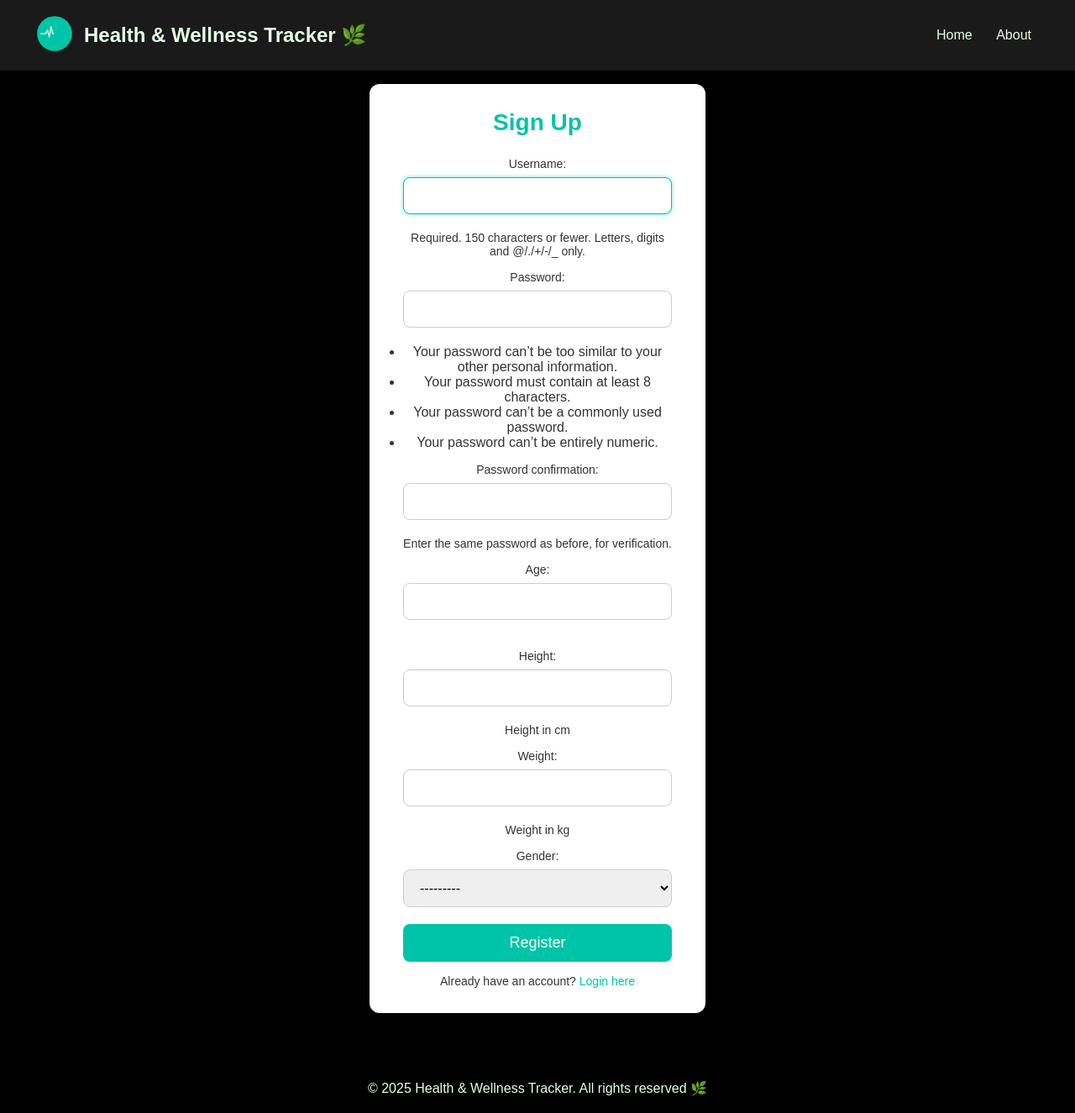
After one commit to Rama-AlJufout/Capstone-Project, a Django app: page /register/ in a window 1280 px wide. The commit adds this page. Shown: the whole page at 84% size. Run offline with Django 5.2, Linux system fonts and the light colour scheme; parts of the project's set-up code (start-up, migrations or seed data) failed here and were passed over.

Commit message:
Creation User model + the style

```diff
--- a/main_app/forms.py
+++ b/main_app/forms.py
@@ -1,14 +1,14 @@
-from django.contrib.auth.forms import UserCreationForm
 from django import forms
-from .models import User
+from django.contrib.auth.forms import UserCreationForm, UserChangeForm
+from .models import CustomUser
+
+class CustomUserCreationForm(UserCreationForm):
+    class Meta:
+        model = CustomUser
+        fields = ['username', 'password1', 'password2', 'age', 'height', 'weight', 'gender']
 
 
-# class SignUpForm (UserCreationForm):
-#     age = forms.IntegerField(required=False)
-#     gender = forms.CharField(max_length=10, required=False)
-#     height = forms.FloatField(required=False)
-#     weight = forms.FloatField(required=False)
-
-#     class Meta:
-#         model = User
-#         fields = ('username', 'age', 'gender', 'height', 'weight', 'password1', 'password2')
+class CustomUserChangeForm(UserChangeForm):
+    class Meta:
+        model = CustomUser
+        fields = ['username', 'email', 'age', 'height', 'weight', 'gender']
--- a/main_app/static/css/base.css
+++ b/main_app/static/css/base.css
@@ -1,146 +1,159 @@
-/* ===== GLOBAL STYLES ===== */
-body {
-    font-family: 'Roboto', sans-serif;
-    background-color: #F5F5F5;
-    color: #333;
-    margin: 0;
-    padding: 0;
-    line-height: 1.6;
+/* ================= RESET + FULLSCREEN FIX ================= */
+* {
+  margin: 0;
+  padding: 0;
+  box-sizing: border-box;
 }
 
-h1, h2, h3, h4 {
-    color: #4CAF50;
-    margin: 0 0 10px 0;
+html, body {
+  height: 100%;
+  width: 100%;
+  overflow-x: hidden;
+  font-family: 'Poppins', sans-serif;
+  background: #000; /* fallback color if video fails */
+  color: #333;
 }
 
-a {
-    text-decoration: none;
+/* ================= VIDEO BACKGROUND (optional) ================= */
+body::before {
+  content: "";
+  position: fixed;
+  top: 0;
+  left: 0;
+  width: 100%;
+  height: 100%;
+  z-index: -2;
+  /* background: black; fallback if no video */
 }
 
-/* ===== HEADER / NAVIGATION ===== */
-header {
-    background-color: #4CAF50;
-    padding: 10px 20px;
+/* Overlay to make text readable */
+body::after {
+  content: "";
+  position: fixed;
+  top: 0;
+  left: 0;
+  width: 100%;
+  height: 100%;
+  background: rgba(0, 50, 50, 0.5);
+  z-index: -1;
 }
 
-nav {
-    display: flex;
-    gap: 15px;
-    align-items: center;
-    flex-wrap: wrap;
+/* ================= NAVBAR ================= */
+.navbar {
+  background: rgba(255, 255, 255, 0.1);
+  padding: 15px 40px;
+  display: flex;
+  justify-content: space-between;
+  align-items: center;
+  position: absolute;
+  top: 0;
+  width: 100%;
+  z-index: 5;
+  backdrop-filter: blur(10px); /* glass effect */
 }
 
-nav a {
-    color: white;
-    font-weight: 500;
-    padding: 5px 10px;
-    transition: 0.3s;
+/* Navbar links */
+.navbar nav a {
+  margin: 0 12px;
+  text-decoration: none;
+  color: #e6ffe6;
+  font-weight: 500;
+  transition: 0.3s;
 }
 
-nav a:hover {
-    color: #FF9800;
+.navbar nav a:hover {
+  color: #7fffd4;
 }
 
-/* ===== MAIN CONTENT ===== */
-main {
-    max-width: 900px;
-    margin: 20px auto;
-    padding: 20px;
-    background-color: #fff;
-    border-radius: 10px;
-    box-shadow: 0 4px 8px rgba(0,0,0,0.1);
+/* ================= LOGO + TITLE ================= */
+.logo-title {
+  display: flex;
+  align-items: center;
+  gap: 10px;
 }
 
-/* ===== FOOTER ===== */
-footer {
-    text-align: center;
-    padding: 15px;
-    background-color: #4CAF50;
-    color: white;
-    margin-top: 20px;
-    border-top-left-radius: 5px;
-    border-top-right-radius: 5px;
+/* Title next to logo */
+.logo-title h2 a {
+  text-decoration: none;
+  color: #e6ffe6;
+  font-weight: 600;
+  font-size: 1.5rem;
+  transition: 0.3s;
 }
 
-/* ===== BUTTONS ===== */
-button {
-    background-color: #4CAF50;
-    color: white;
-    border: none;
-    padding: 10px 20px;
-    border-radius: 5px;
-    cursor: pointer;
-    font-weight: 500;
-    transition: 0.3s;
+.logo-title h2 a:hover {
+  color: #7fffd4;
+  text-shadow: 0 0 10px rgba(127, 255, 212, 0.6);
+  transform: scale(1.05);
 }
 
-button:hover {
-    background-color: #81C784;
+/* Logo size */
+.logo svg {
+  width: 50px;
+  height: 50px;
 }
 
-/* ===== FORMS ===== */
-form {
-    display: flex;
-    flex-direction: column;
+/* ECG heartbeat animation */
+.ecg {
+  stroke-dasharray: 200;
+  stroke-dashoffset: 200;
+  animation: draw 1.2s linear infinite;
 }
 
-input, select, textarea {
-    width: 100%;
-    padding: 10px;
-    margin: 5px 0 15px 0;
-    border-radius: 5px;
-    border: 1px solid #ccc;
+@keyframes draw {
+  0% { stroke-dashoffset: 200; }
+  100% { stroke-dashoffset: 0; }
 }
 
-label {
-    font-weight: 500;
-    margin-bottom: 5px;
+/* ================= MAIN CONTENT ================= */
+main {
+  margin: 0;
+  padding: 0;
 }
 
-/* ===== CARDS / LOG ENTRIES ===== */
-.card {
-    background-color: #fff;
-    border-radius: 10px;
-    padding: 15px;
-    margin-bottom: 15px;
-    box-shadow: 0 2px 5px rgba(0,0,0,0.1);
+/* ================= FOOTER ================= */
+footer {
+  text-align: center;
+  padding: 20px;
+  background: rgba(0, 0, 0, 0.5);
+  color: #e6ffe6;
+  margin-top: 0;
+  position: relative;
+  z-index: 2;
 }
 
-.card h3 {
-    margin-top: 0;
-    color: #4CAF50;
+/* ================= BUTTONS ================= */
+button, .btn {
+  background-color: #66bb6a;
+  color: #fff;
+  border: none;
+  padding: 10px 20px;
+  border-radius: 25px;
+  cursor: pointer;
+  transition: 0.3s;
 }
 
-/* ===== MESSAGES ===== */
-.success {
-    color: #2e7d32;
-    background-color: #c8e6c9;
-    padding: 10px;
-    border-radius: 5px;
-    margin-bottom: 15px;
+button:hover, .btn:hover {
+  background-color: #43a047;
 }
 
-.error {
-    color: #c62828;
-    background-color: #ffcdd2;
-    padding: 10px;
-    border-radius: 5px;
-    margin-bottom: 15px;
+/* ================= MEDIA QUERIES ================= */
+@media (max-width: 768px) {
+  .logo-title {
+    gap: 5px;
+  }
+
+  .navbar {
+    flex-direction: column;
+    align-items: flex-start;
+    padding: 10px 20px;
+  }
+
+  .navbar nav {
+    margin-top: 10px;
+  }
+
+  .logo-title h2 a {
+    font-size: 1.3rem;
+  }
 }
-
-/* ===== RESPONSIVE DESIGN ===== */
-@media screen and (max-width: 600px) {
-    nav {
-        flex-direction: column;
-        gap: 10px;
-    }
-
-    main {
-        margin: 10px;
-        padding: 15px;
-    }
-
-    button {
-        width: 100%;
-    }
-}
--- /dev/null
+++ b/main_app/static/css/form.css
@@ -0,0 +1,92 @@
+/* ===== FORM CONTAINER ===== */
+.form-container {
+    max-width: 400px;
+    margin: 100px auto 60px auto;
+    padding: 30px 40px;
+    background: #ffffff;
+    border-radius: 12px;
+    box-shadow: 0 6px 20px rgba(0, 0, 0, 0.08);
+    text-align: center;
+    font-family: 'Poppins', sans-serif;
+    position: relative;
+    z-index: 1;
+}
+
+/* Heading */
+.form-container h2 {
+    font-size: 28px;
+    margin-bottom: 25px;
+    color: #00c4a7;
+}
+
+/* Input fields */
+.form-container input[type="text"],
+.form-container input[type="email"],
+.form-container input[type="password"],
+.form-container input[type="number"],
+.form-container select {
+    width: 100%;
+    padding: 12px 15px;
+    margin: 8px 0 20px 0;
+    border: 1px solid #ccc;
+    border-radius: 8px;
+    font-size: 16px;
+    outline: none;
+    transition: border 0.3s, box-shadow 0.3s;
+}
+
+/* Focus state */
+.form-container input:focus,
+.form-container select:focus {
+    border-color: #00c4a7;
+    box-shadow: 0 0 5px rgba(0, 196, 167, 0.5);
+}
+
+/* Submit button */
+.form-container button {
+    width: 100%;
+    padding: 12px;
+    background: #00c4a7;
+    color: #fff;
+    font-size: 18px;
+    border: none;
+    border-radius: 8px;
+    cursor: pointer;
+    transition: background 0.3s;
+}
+
+/* Button hover */
+.form-container button:hover {
+    background: #009a87;
+}
+
+/* Links */
+.form-container p {
+    margin-top: 15px;
+    font-size: 14px;
+}
+
+.form-container p a {
+    color: #00c4a7;
+    text-decoration: none;
+    font-weight: 500;
+}
+
+.form-container p a:hover {
+    text-decoration: underline;
+}
+
+/* Error messages */
+.form-container .errorlist {
+    color: red;
+    list-style-type: none;
+    padding-left: 0;
+    margin-bottom: 15px;
+    font-size: 14px;
+}
+
+@media (max-width: 768px) {
+    .form-container {
+        margin: 120px 20px 60px 20px;
+    }
+}
--- a/main_app/templates/base.html
+++ b/main_app/templates/base.html
@@ -4,39 +4,46 @@
 <head>
     <meta charset="UTF-8">
     <meta name="viewport" content="width=device-width, initial-scale=1.0">
-    <title>Health & Wellness Tracker</title>
+    <title>Health & Wellness Tracker 🌿</title>
+    <link rel="icon" href="{% static 'images/logo.png' %}" type="image/svg+xml">
     <link rel="stylesheet" href="{% static 'css/base.css' %}">
-    {% block head %}
-        <!-- Page-specific content goes here -->
-    {% endblock %}
+    {% block head %}{% endblock %}
 </head>
 <body>
-    <header>
+
+    <!-- Navbar -->
+    <header class="navbar">
+        <!-- Logo + Text -->
+        <div class="logo-title">
+            <!-- Logo with animated ECG heartbeat -->
+            <a href="{% url 'home' %}" class="logo">
+                <svg viewBox="0 0 120 120" xmlns="http://www.w3.org/2000/svg" style="width:50px; height:50px;">
+                    <!-- Green circle -->
+                    <circle cx="60" cy="60" r="50" fill="#00c4a7"/>
+                    <!-- ECG heartbeat line -->
+                    <polyline class="ecg" points="20,60 35,60 40,50 45,70 50,40 55,60 70,60 75,55 80,65 95,60" fill="none" stroke="#fff" stroke-width="3" stroke-linecap="round" stroke-linejoin="round"/>
+                </svg>
+            </a>
+
+            <!-- Text next to logo -->
+            <h2><a href="{% url 'home' %}">Health & Wellness Tracker 🌿</a></h2>
+        </div>
+
         <nav>
             <a href="{% url 'home' %}">Home</a>
             <a href="{% url 'about' %}">About</a>
-
-            {% if user.is_authenticated %}
-                <!-- <a href="{% url 'activitylog_list' %}">Activities</a>
-                <a href="{% url 'meallog_list' %}">Meals</a>
-                <a href="{% url 'journalentry_list' %}">Journal</a>
-                <span>Hello, {{ user.username }}!</span>
-                <a href="{% url 'logout' %}">Logout</a> -->
-            {% else %}
-                <a href="{% url 'login' %}">Login</a>
-                <a href="{% url 'signup' %}">Sign Up</a>
-            {% endif %}
         </nav>
     </header>
 
+    <!-- Page Content -->
     <main>
-        {% block content %}
-        <!-- Page-specific content goes here -->
-        {% endblock %}
+        {% block content %}{% endblock %}
     </main>
 
+    <!-- Footer -->
     <footer>
-        <p>&copy; 2025 Health & Wellness Tracker</p>
+        <p>© 2025 Health & Wellness Tracker. All rights reserved 🌿</p>
     </footer>
+
 </body>
 </html>
--- /dev/null
+++ b/main_app/templates/user/register.html
@@ -0,0 +1,34 @@
+{% extends 'base.html' %}
+{% load static %}
+
+{% block head %}
+<link rel="stylesheet" href="{% static 'css/form.css' %}">
+{% endblock %}
+
+{% block content %}
+<div class="form-container">
+    <h2>Sign Up</h2>
+
+    <!-- Display Django form errors -->
+    {% if form.errors %}
+        <ul class="errorlist">
+            {% for field in form %}
+                {% for error in field.errors %}
+                    <li>{{ error }}</li>
+                {% endfor %}
+            {% endfor %}
+            {% for error in form.non_field_errors %}
+                <li>{{ error }}</li>
+            {% endfor %}
+        </ul>
+    {% endif %}
+
+    <form method="post">
+        {% csrf_token %}
+        {{ form.as_p }}
+        <button type="submit">Register</button>
+    </form>
+
+    <p>Already have an account? <a href="{% url 'login' %}">Login here</a></p>
+</div>
+{% endblock %}
--- a/main_app/urls.py
+++ b/main_app/urls.py
@@ -5,6 +5,10 @@ from django.contrib.auth import views as auth_views
 urlpatterns = [
     path('', views.home, name='home'),
     path('about/', views.about, name='about'),
+    path('register/', views.register, name='register'),
+    path('login/', auth_views.LoginView.as_view(template_name='user/login.html'), name='login'),
+    path('logout/', auth_views.LogoutView.as_view(next_page='login'), name='logout'),
+
     # path('signup/', views.signup_view, name='signup'),
     # path('login/', auth_views.LoginView.as_view(template_name='main_app/login.html'), name='login'),
     # path('logout/', auth_views.LogoutView.as_view(next_page='home'), name='logout'),
--- a/main_app/views.py
+++ b/main_app/views.py
@@ -1,14 +1,15 @@
 from django.shortcuts import render, redirect
-from django.http import HttpResponse
-from .forms import SignUpForm
-from django.contrib.auth import login
+from .forms import CustomUserCreationForm
+from django.contrib import messages
+# from .forms import SignUpForm
+# from django.contrib.auth import login
 
 
 def home(request):
-    return HttpResponse('<h1>Hello Rama</h1>')
+    return render(request, "home.html")
 
 def about(request):
-    return HttpResponse('<h1> About Rama </h1>')
+    return render(request, 'about.html')
 
 # def signup_view(request):
 #     if request.method == 'POST':
@@ -20,3 +21,16 @@ def about(request):
 #     else:
 #         form = SignUpForm()
 #     return render(request, 'main_app/signup.html', {'form': form})
+
+from django.shortcuts import render, redirect
+
+def register(request):
+    if request.method == 'POST':
+        form = CustomUserCreationForm(request.POST)
+        if form.is_valid():
+            form.save()
+            messages.success(request, 'Account created successfully!')
+            return redirect('login')
+    else:
+        form = CustomUserCreationForm()
+    return render(request, 'user/register.html', {'form': form})
```
Also changed, not shown: healthwellnesstracker/settings.py (+8 -2 lines), main_app/models.py (+13 -8 lines), main_app/static/css/about.css (added, +62 -0 lines), main_app/static/css/home.css (added, +90 -0 lines), main_app/templates/about.html (+21 -0 lines), main_app/templates/home.html (added, +41 -0 lines), main_app/templates/user/login.html (added, +18 -0 lines), main_app/migrations/0001_initial.py (added), main_app/static/images/logo.png (added), 4 other files.
